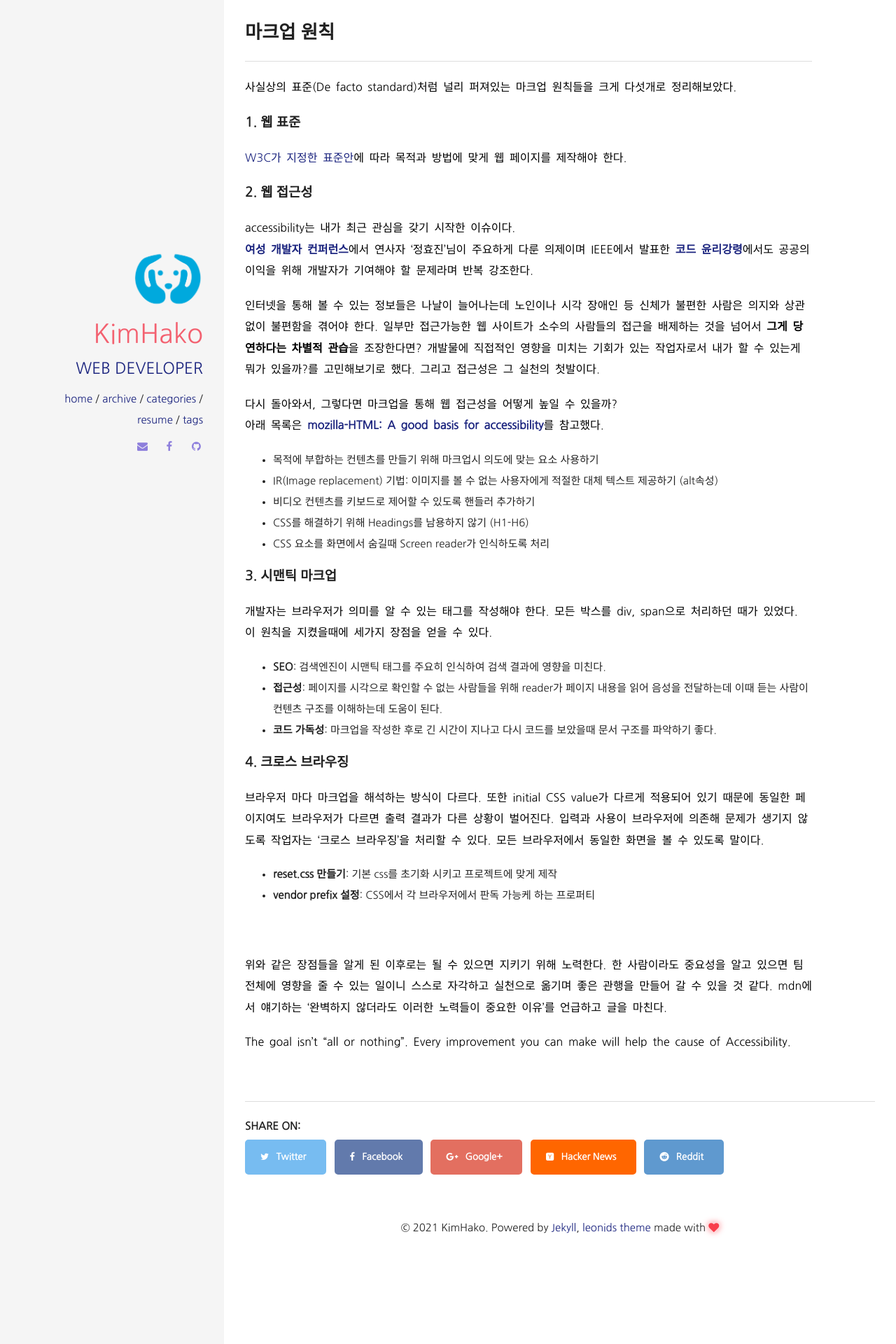
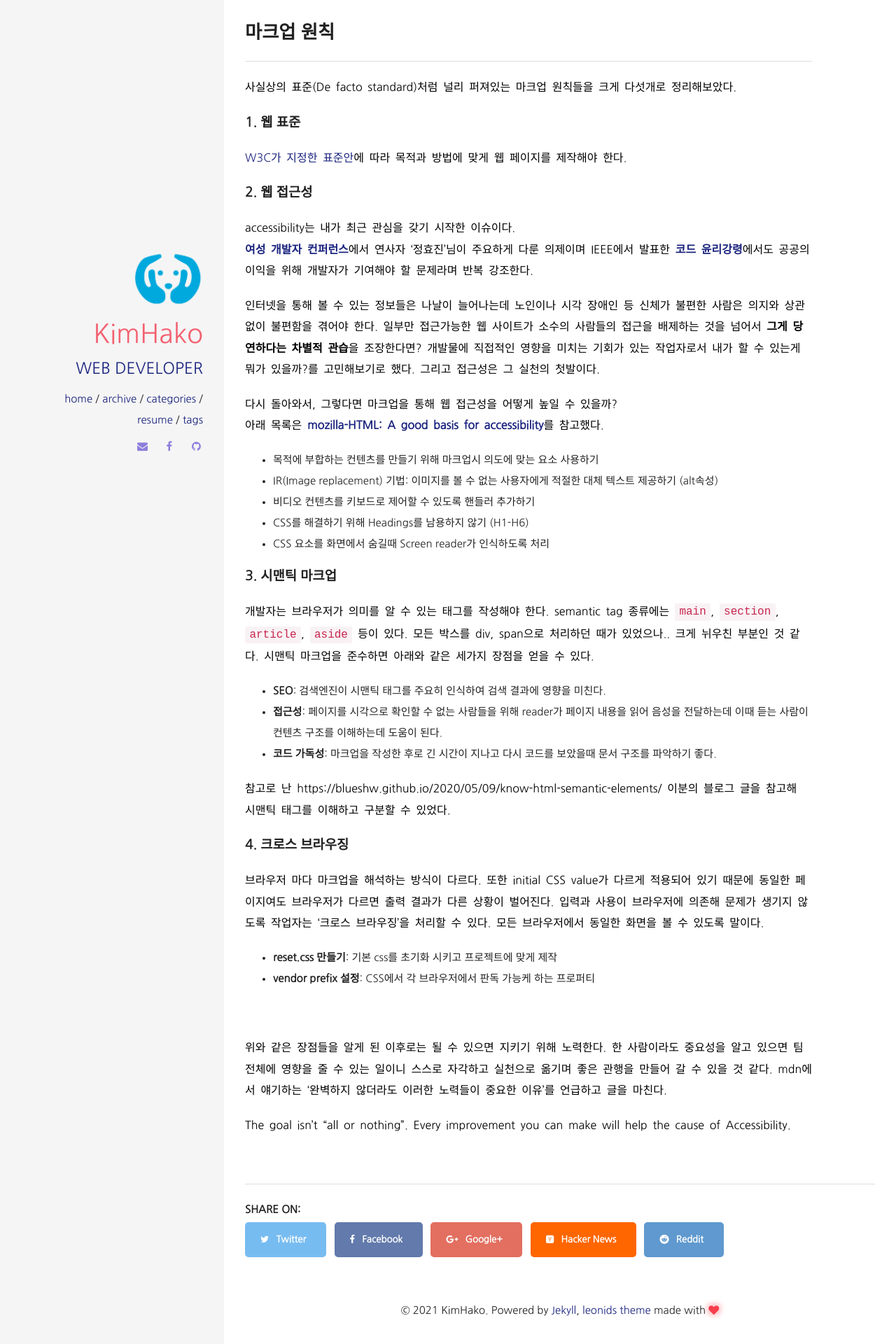
Before and after one commit to OHHAKO/kimhako, a Jekyll site: the page built from _posts/2021-03-03-markup-rules-post.md, in a window 1280 px wide. Shown: the part 847-2767 px from the top of the page at 70% size. Built offline with Jekyll 4.4.1, drawn with Linux system fonts in a browser that asks for light colours; some web fonts are replaced; comment, search, counter and statistics services are not loaded.

Commit message:
chore: 시맨틱 마크업 레퍼런스 추가

```diff
--- a/_posts/2021-03-03-markup-rules-post.md
+++ b/_posts/2021-03-03-markup-rules-post.md
@@ -45,11 +45,14 @@ accessibility는 내가 최근 관심을 갖기 시작한 이슈이다. <br/>
 
 #### 3. 시맨틱 마크업
 
-개발자는 브라우저가 의미를 알 수 있는 태그를 작성해야 한다. 모든 박스를 div, span으로 처리하던 때가 있었다. 이 원칙을 지켰을때에 세가지 장점을 얻을 수 있다.
+개발자는 브라우저가 의미를 알 수 있는 태그를 작성해야 한다. semantic tag 종류에는 `main`, `section`, `article`, `aside` 등이 있다. 모든 박스를 div, span으로 처리하던 때가 있었으나.. 크게 뉘우친 부분인 것 같다. 시맨틱 마크업을 준수하면 아래와 같은 세가지 장점을 얻을 수 있다.
 
 - **SEO**: 검색엔진이 시맨틱 태그를 주요히 인식하여 검색 결과에 영향을 미친다.
 - **접근성**: 페이지를 시각으로 확인할 수 없는 사람들을 위해 reader가 페이지 내용을 읽어 음성을 전달하는데 이때 듣는 사람이 컨텐츠 구조를 이해하는데 도움이 된다.
 - **코드 가독성**: 마크업을 작성한 후로 긴 시간이 지나고 다시 코드를 보았을때 문서 구조를 파악하기 좋다.
+
+참고로 난 https://blueshw.github.io/2020/05/09/know-html-semantic-elements/ 이분의 블로그 글을 참고해 시맨틱 태그를 이해하고 구분할 수 있었다.
+
 
 #### 4. 크로스 브라우징
 브라우저 마다 마크업을 해석하는 방식이 다르다. 또한 initial CSS value가 다르게 적용되어 있기 때문에 동일한 페이지여도 브라우저가 다르면 출력 결과가 다른 상황이 벌어진다. 입력과 사용이 브라우저에 의존해 문제가 생기지 않도록 작업자는 '크로스 브라우징'을 처리할 수 있다. 모든 브라우저에서 동일한 화면을 볼 수 있도록 말이다.
```
